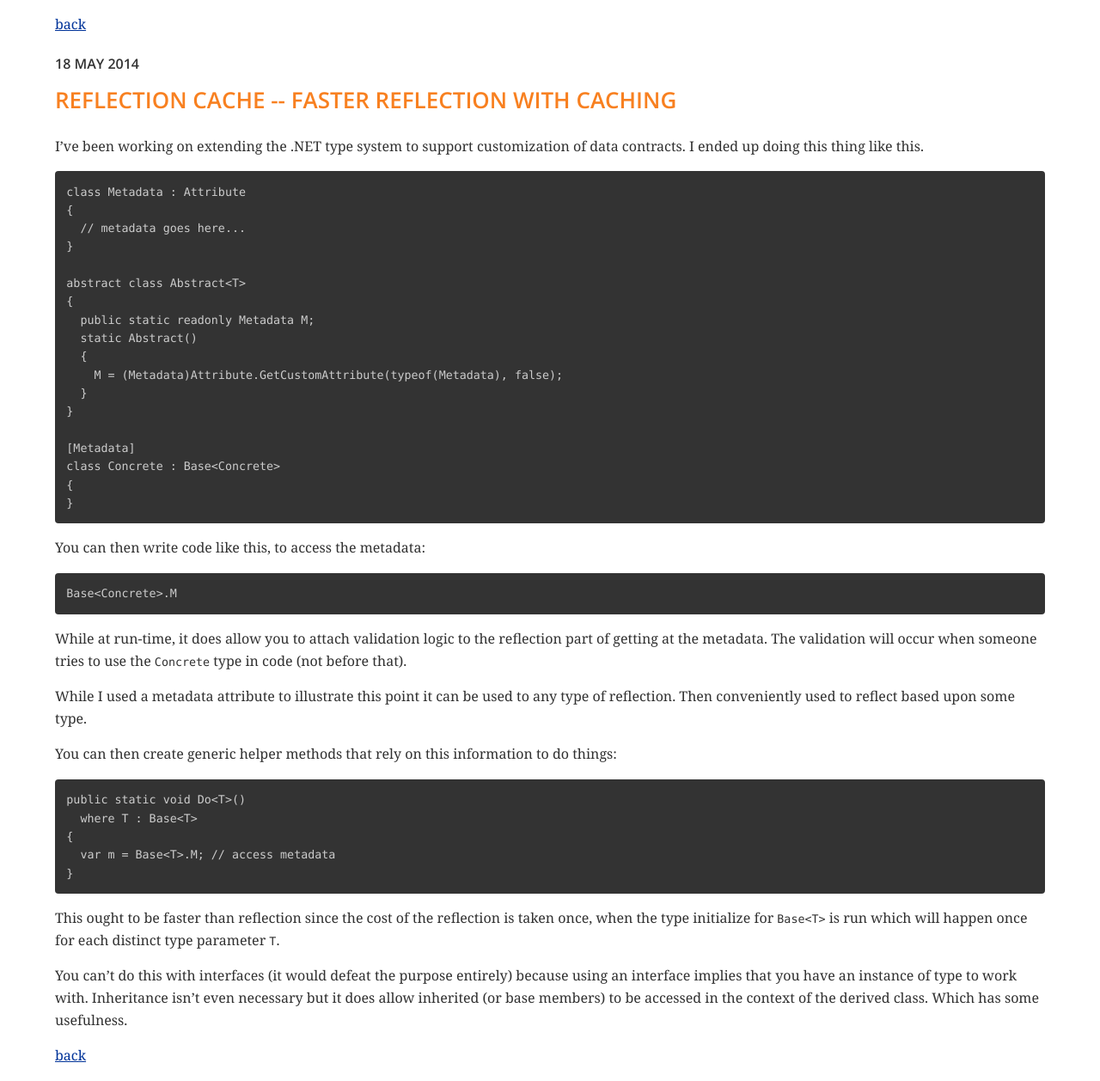
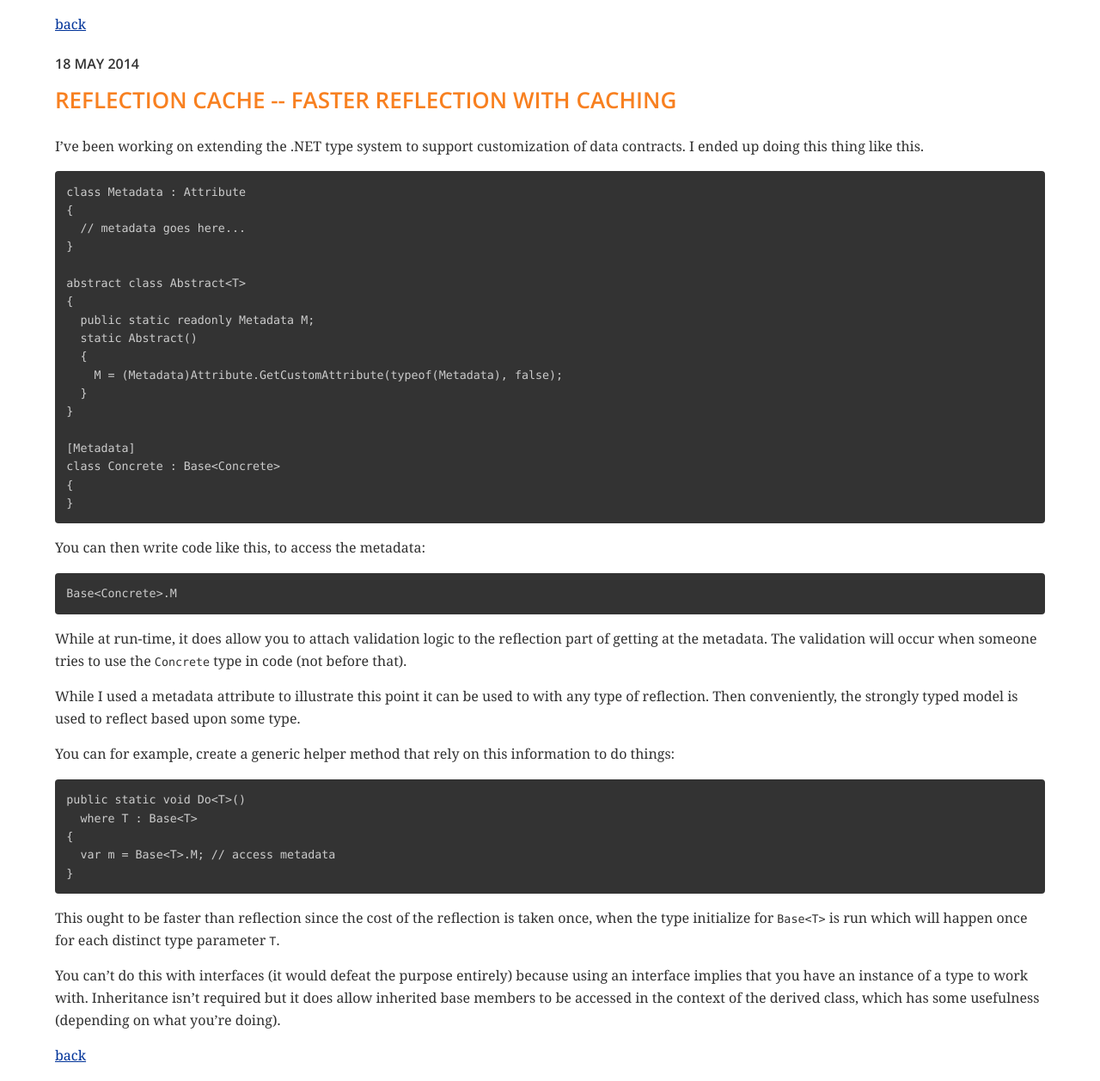
Before and after one commit to leidegre/leidegre.github.com, a Jekyll site: the page built from _posts/2014-05-18-reflection-cache.md, in a window 1280 px wide. Shown: the whole page at 86% size. Built offline with Jekyll 4.4.1, drawn with Linux system fonts in a browser that asks for light colours; nearby versions of some CDN libraries.

Commit message:
Spelling grammar...

```diff
--- a/_posts/2014-05-18-reflection-cache.md
+++ b/_posts/2014-05-18-reflection-cache.md
@@ -30,9 +30,9 @@ You can then write code like this, to access the metadata:
 
 While at run-time, it does allow you to attach validation logic to the reflection part of getting at the metadata. The validation will occur when someone tries to use the `Concrete` type in code (not before that).
 
-While I used a metadata attribute to illustrate this point it can be used to any type of reflection. Then conveniently used to reflect based upon some type.
+While I used a metadata attribute to illustrate this point it can be used to with any type of reflection. Then conveniently, the strongly typed model is used to reflect based upon some type.
 
-You can then create generic helper methods that rely on this information to do things:
+You can for example, create a generic helper method that rely on this information to do things:
 
     public static void Do<T>()
       where T : Base<T>
@@ -42,4 +42,4 @@ You can then create generic helper methods that rely on this information to do t
 
 This ought to be faster than reflection since the cost of the reflection is taken once, when the type initialize for `Base<T>` is run which will happen once for each distinct type parameter `T`.
 
-You can't do this with interfaces (it would defeat the purpose entirely) because using an interface implies that you have an instance of type to work with. Inheritance isn't even necessary but it does allow inherited (or base members) to be accessed in the context of the derived class. Which has some usefulness.
+You can't do this with interfaces (it would defeat the purpose entirely) because using an interface implies that you have an instance of a type to work with. Inheritance isn't required but it does allow inherited base members to be accessed in the context of the derived class, which has some usefulness (depending on what you're doing).
```
